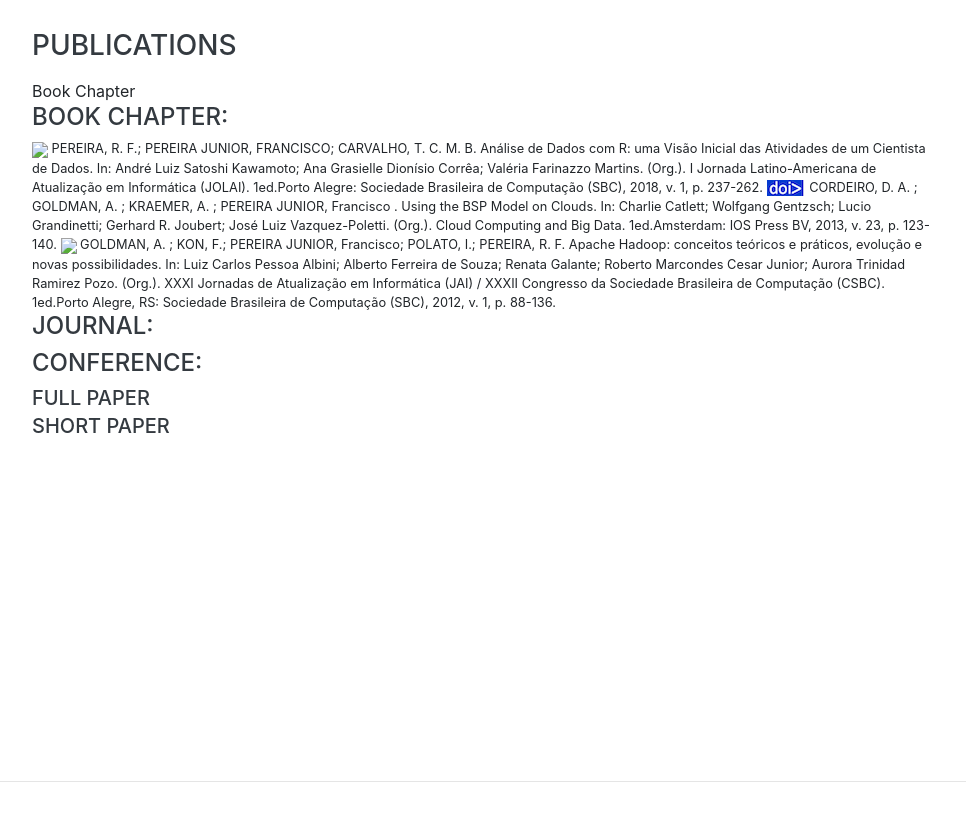
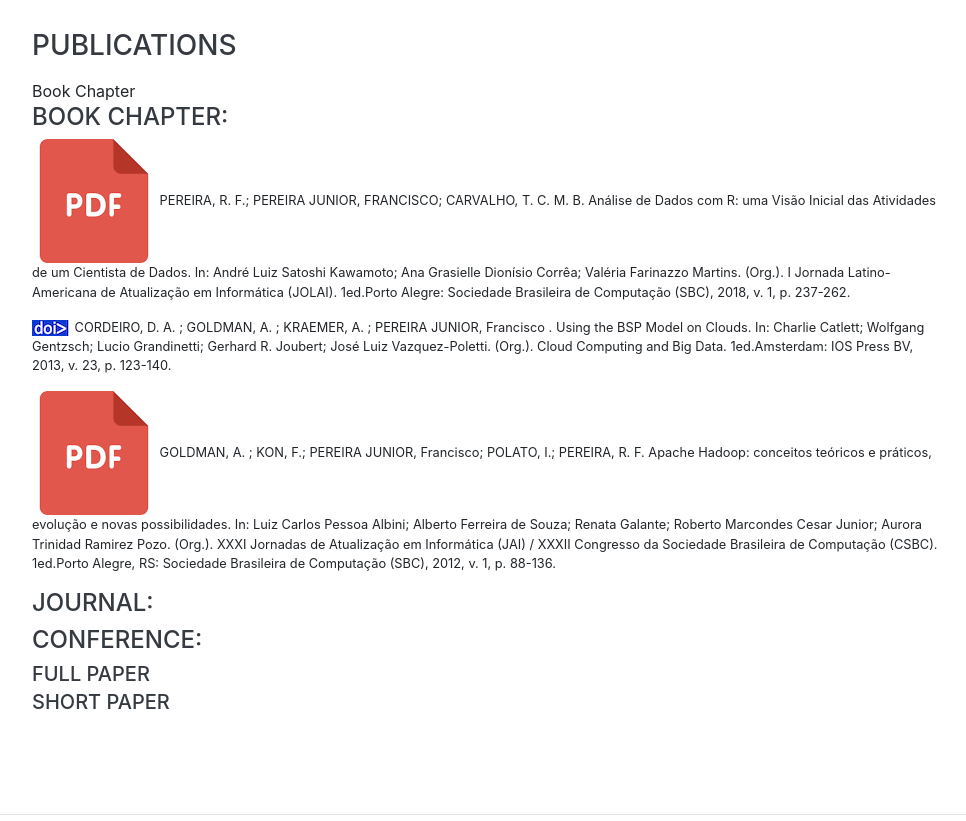
Before and after one commit to fpereira-utfpr/fpereira-utfpr.github.io, a website with bundled scripts: page index.html in a window 1280 px wide. Shown: the part 820-1641 px from the top of the page, without its empty margins (288-1254 px from the left). Built offline with nearby package versions, Linux system fonts and the light colour scheme; files whose address does not match are found by name; a web font is replaced by a local one.

Commit message:
Alterações - ajustes

```diff
--- a/index.html
+++ b/index.html
@@ -129,17 +129,17 @@ Book Chapter
             <h4 class="mb-2">Book Chapter:</h4>
 
 
-            <a> <a href="http://cleilaclo2018.mackenzie.br/pt/index.html"><img src="img/pdf.png"/></a>
+            <p> <a href="http://cleilaclo2018.mackenzie.br/pt/index.html"><img src="img/pdf.png"/></a>
             PEREIRA, R. F.; PEREIRA JUNIOR, FRANCISCO; CARVALHO, T. C. M. B. Análise de Dados com R: uma Visão Inicial das Atividades de um Cientista de Dados. In: André Luiz Satoshi Kawamoto; Ana Grasielle Dionísio Corrêa; Valéria Farinazzo Martins. (Org.). I Jornada Latino-Americana de Atualização em Informática (JOLAI). 1ed.Porto Alegre: Sociedade Brasileira de Computação (SBC), 2018, v. 1, p. 237-262.
-            </a>
+            </p>
 
-            <a> <a href="http://dx.doi.org/10.3233/978-1-61499-322-3-123"><img src="img/doi.png"/></a>
+            <p> <a href="http://dx.doi.org/10.3233/978-1-61499-322-3-123"><img src="img/doi.png"/></a>
             CORDEIRO, D. A. ; GOLDMAN, A. ; KRAEMER, A. ; PEREIRA JUNIOR, Francisco . Using the BSP Model on Clouds. In: Charlie Catlett; Wolfgang Gentzsch; Lucio Grandinetti; Gerhard R. Joubert; José Luiz Vazquez-Poletti. (Org.). Cloud Computing and Big Data. 1ed.Amsterdam: IOS Press BV, 2013, v. 23, p. 123-140.
-            </a>
+            </p>
 
-            <a> <a href="http://www.imago.ufpr.br/csbc2012/anais_csbc/eventos/jai/artigos/JAI%20-%20Cap%203%20Apache%20Hadoop%20conceitos%20teoricos%20e%20praticos,%20evolucao%20e%20novas%20possibilidades.pdf"><img src="img/pdf.png"/></a>
+            <p> <a href="http://www.imago.ufpr.br/csbc2012/anais_csbc/eventos/jai/artigos/JAI%20-%20Cap%203%20Apache%20Hadoop%20conceitos%20teoricos%20e%20praticos,%20evolucao%20e%20novas%20possibilidades.pdf"><img src="img/pdf.png"/></a>
             GOLDMAN, A. ; KON, F.; PEREIRA JUNIOR, Francisco; POLATO, I.; PEREIRA, R. F. Apache Hadoop: conceitos teóricos e práticos, evolução e novas possibilidades. In: Luiz Carlos Pessoa Albini; Alberto Ferreira de Souza; Renata Galante; Roberto Marcondes Cesar Junior; Aurora Trinidad Ramirez Pozo. (Org.). XXXI Jornadas de Atualização em Informática (JAI) / XXXII Congresso da Sociedade Brasileira de Computação (CSBC). 1ed.Porto Alegre, RS: Sociedade Brasileira de Computação (SBC), 2012, v. 1, p. 88-136.
-            </a>
+            </p>
 
             <h4 class="mb-2">Journal:</h4>
 
```
Also changed, not shown: img/pdf.png (added).
